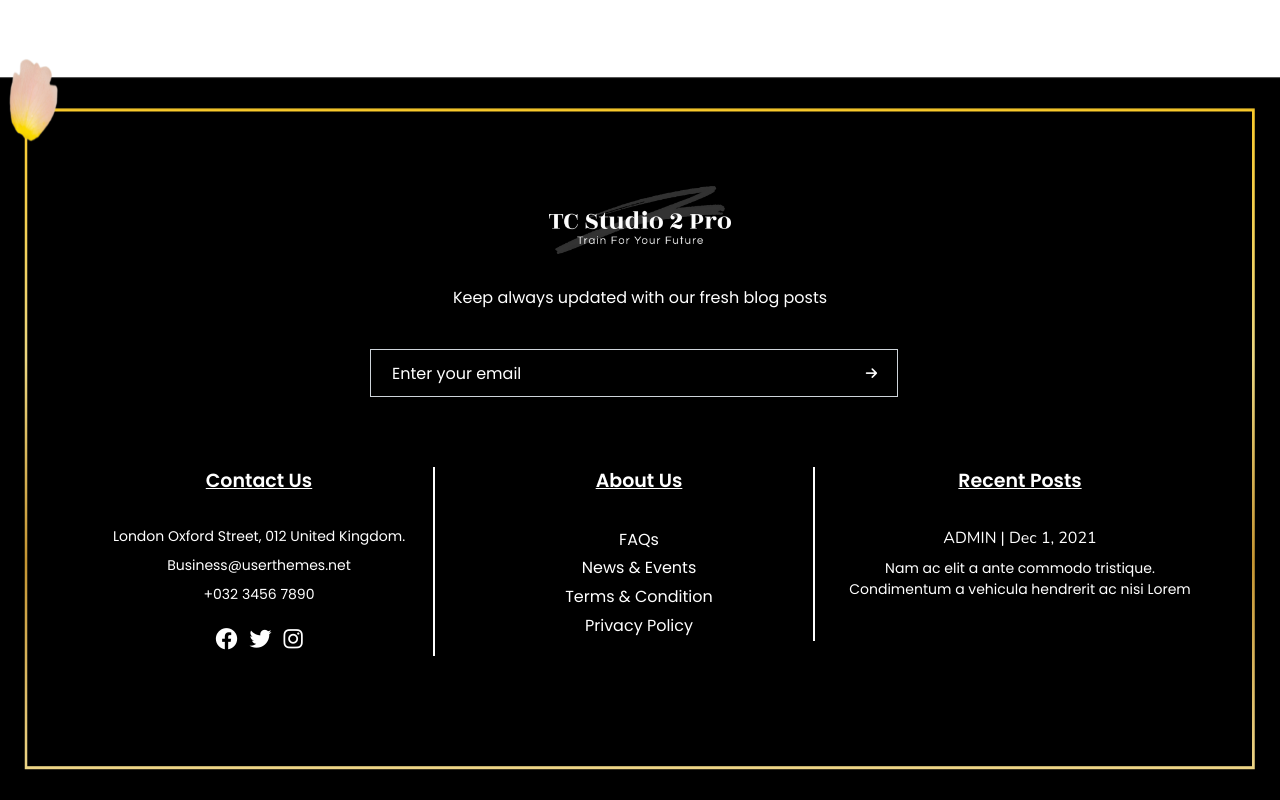
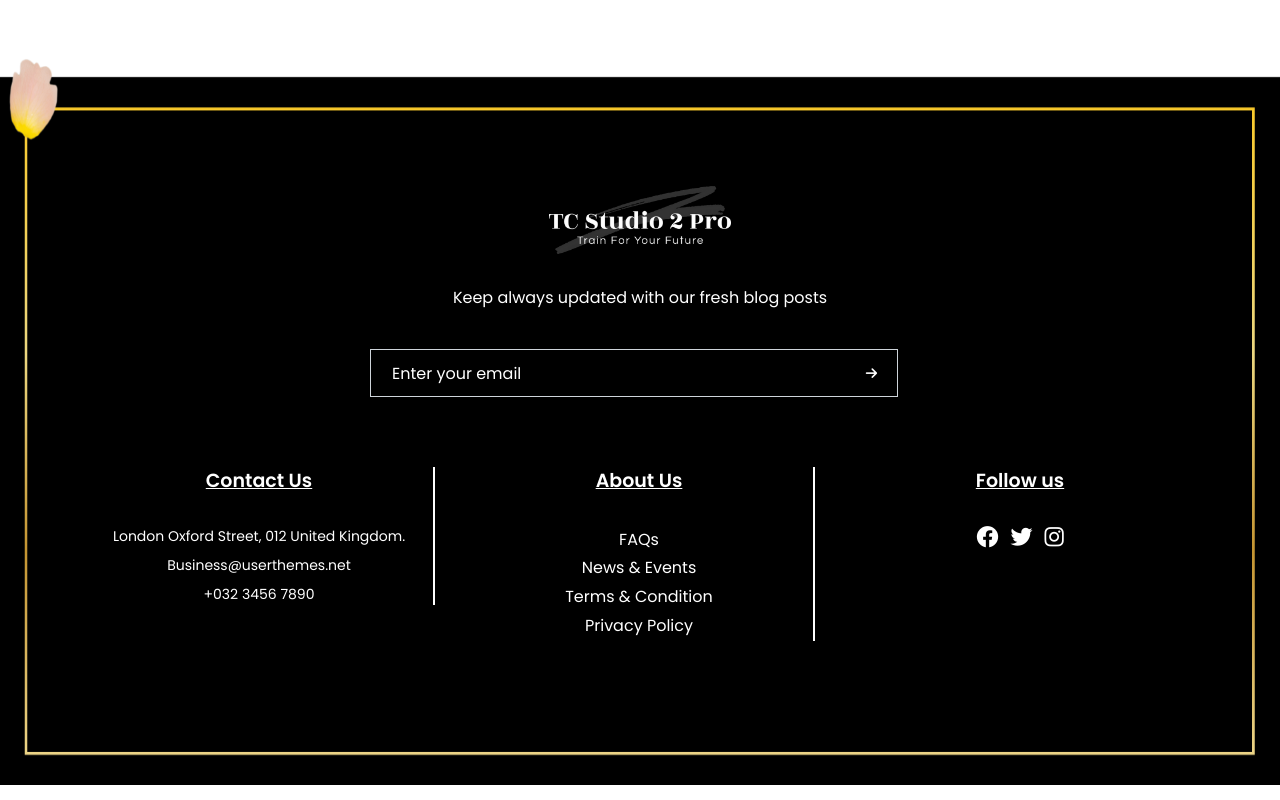
Before and after one commit to sajidjabbar/studiopro, a React (Create React App) app: page /faq in a window 1280 px wide. Shown: the part 1384-2184 px from the top of the page. Built offline with nearby package versions, Linux system fonts and the light colour scheme.

Commit message:
updated All files

```diff
--- a/src/Components/Footer.js
+++ b/src/Components/Footer.js
@@ -50,25 +50,6 @@ const Footer = () => {
 										<p>London Oxford Street, 012 United Kingdom.</p>
 										<p>Business@userthemes.net</p>
 										<p>+032 3456 7890</p>
-										<div className="footer-social-icons-wrapper">
-											<ul>
-												<li>
-													<a href="#">
-														<i className="fa-brands fa-facebook"></i>
-													</a>
-												</li>
-												<li>
-													<a href="#">
-														<i className="fa-brands fa-twitter"></i>
-													</a>
-												</li>
-												<li>
-													<a href="#">
-														<i className="fa-brands fa-instagram"></i>
-													</a>
-												</li>
-											</ul>
-										</div>
 									</div>
 								</div>
 							</div>
@@ -99,14 +80,26 @@ const Footer = () => {
 							<div className="col-lg-4">
 								<div className="footer-widget-wrapper">
 									<div className="footer-heading-wrapper">
-										<h4>Recent Posts</h4>
+										<h4>Follow us</h4>
 									</div>
-									<div className="footer-content-wrapper">
-										<span>ADMIN | Dec 1, 2021</span>
-										<p>
-											Nam ac elit a ante commodo tristique. Condimentum a
-											vehicula hendrerit ac nisi Lorem
-										</p>
+									<div className="footer-social-icons-wrapper">
+										<ul>
+											<li>
+												<a href="#">
+													<i className="fa-brands fa-facebook"></i>
+												</a>
+											</li>
+											<li>
+												<a href="#">
+													<i className="fa-brands fa-twitter"></i>
+												</a>
+											</li>
+											<li>
+												<a href="#">
+													<i className="fa-brands fa-instagram"></i>
+												</a>
+											</li>
+										</ul>
 									</div>
 								</div>
 							</div>
```
